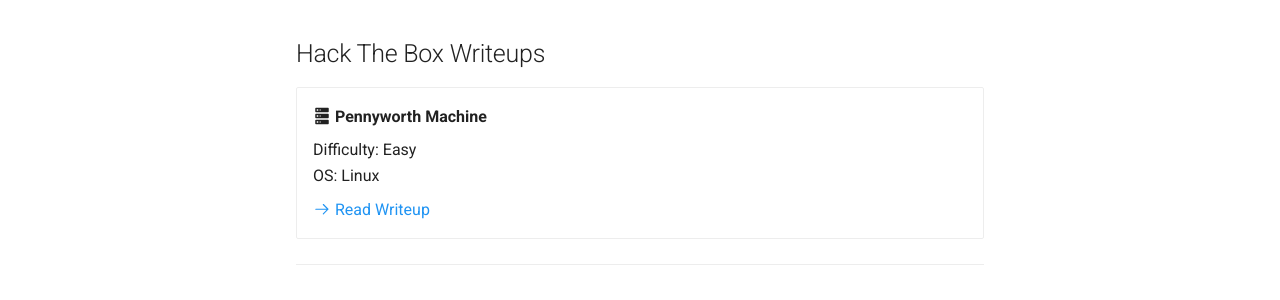
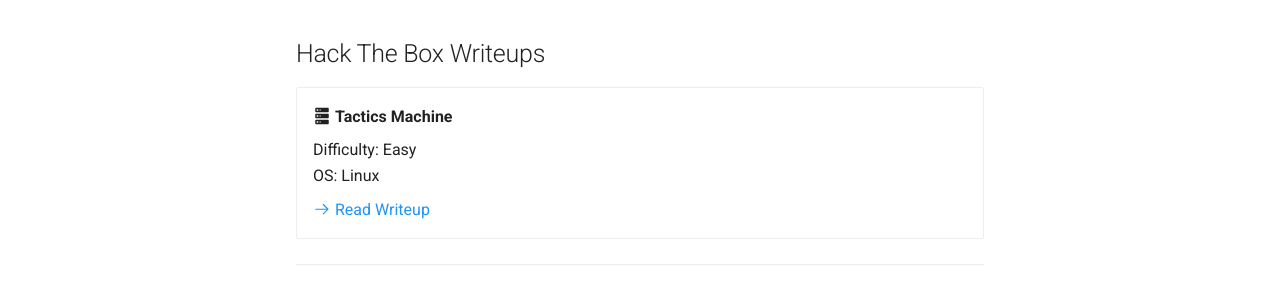
Before and after one commit to SolidCode321/htb-writups, an MkDocs documentation site: the page built from docs/index.md, in a window 1280 px wide and 1078 px high. Shown: the part 501-801 px from the top of the window. Built offline with MkDocs 1.6.1 and Material for MkDocs 9.7.7, drawn with Linux system fonts in a browser that asks for light colours.

Commit message:
Update Hack The Box writeup for Tactics Machine

```diff
--- a/docs/index.md
+++ b/docs/index.md
@@ -16,12 +16,12 @@
 
 <div class="grid cards" markdown>
 
--   :material-server: **Pennyworth Machine**
+-   :material-server: **Tactics Machine**
 
     Difficulty: Easy
     OS: Linux
 
-    [:octicons-arrow-right-24: Read Writeup](hackthebox/pennyworth.md)
+    [:octicons-arrow-right-24: Read Writeup](hackthebox/tactics.md)
 
 </div>
 
```
